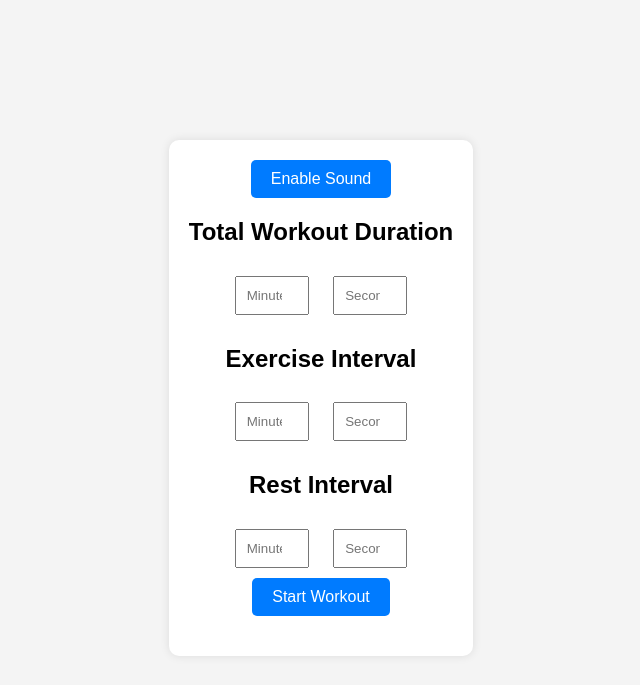
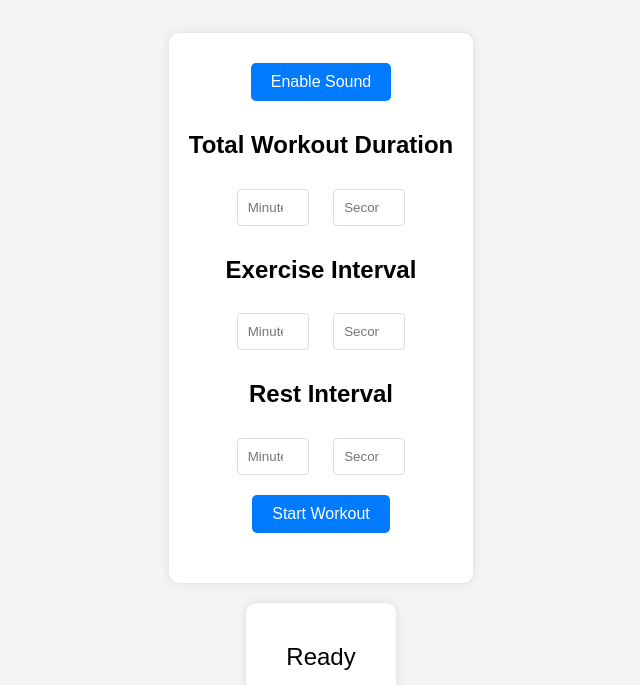
Before and after one commit to seancc317/workout-timer, a plain HTML site: page index.html in a window 1280 px wide. Shown: the top 685 px of the page, without its empty margins (319-959 px from the left). Drawn offline with Linux system fonts and the light colour scheme.

Commit message:
Update style.css

```diff
--- a/style.css
+++ b/style.css
@@ -15,17 +15,22 @@ body {
     border-radius: 10px;
     box-shadow: 0 0 10px rgba(0, 0, 0, 0.1);
     margin-bottom: 20px;
-    display: none;
 }
 
-.timer-screen.active, .container.active {
+.container.active, .timer-screen.active {
     display: block;
+}
+
+.container {
+    display: none;
 }
 
 input {
     margin: 10px;
     padding: 10px;
     width: 50px;
+    border: 1px solid #ddd;
+    border-radius: 4px;
 }
 
 button {
@@ -36,6 +41,7 @@ button {
     border-radius: 5px;
     cursor: pointer;
     font-size: 16px;
+    margin: 10px;
 }
 
 button:hover {
```
